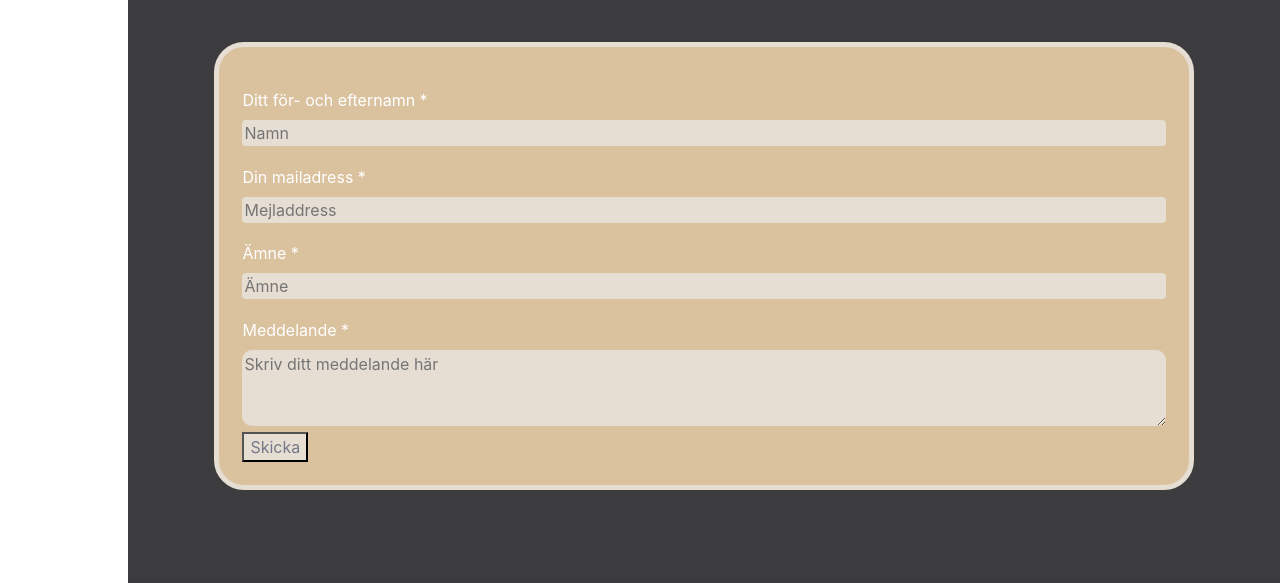
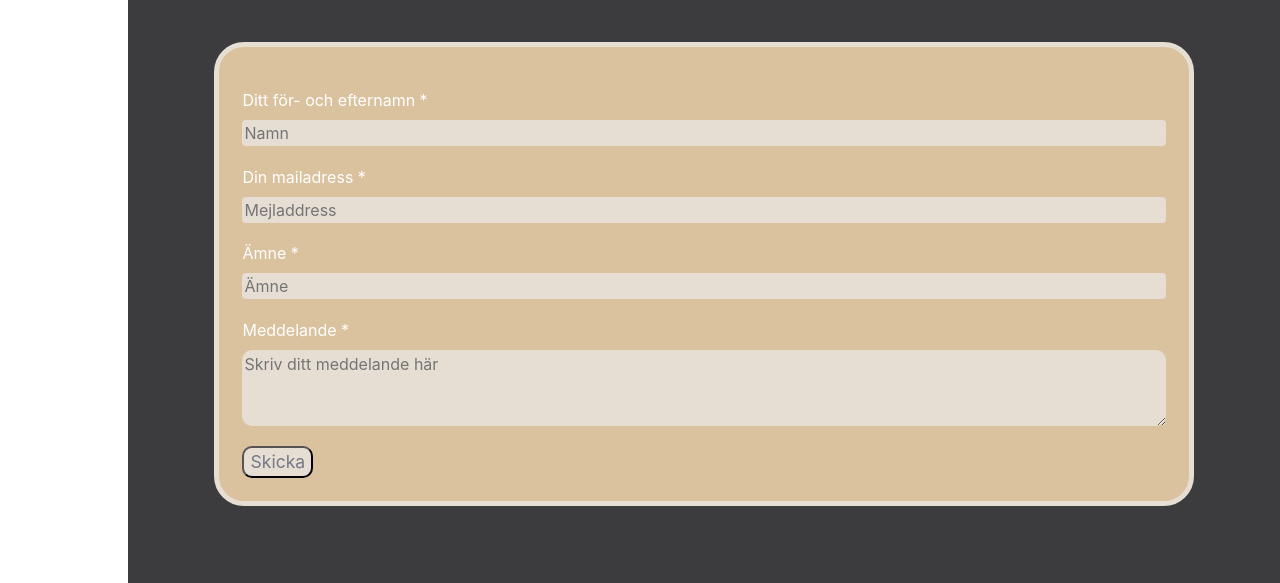
Before and after one commit to TobiasCarlsson/portfolio, a website: page public/index.html in a window 1280 px wide. Shown: the part 3568-4151 px from the top of the page. Drawn offline with nearby package versions, Linux system fonts and the light colour scheme.

Commit message:
Change button apperance

```diff
--- a/public/css/main.scss
+++ b/public/css/main.scss
@@ -382,11 +382,13 @@ label {
 }
 
 button {
-  border-radius: 5px;
+  border-radius: 10px !important;
   background: #e6ded2;
   color: #747888;
-  font-size: 1.1em;
-  margin-top: 1%;
+  font-size: 1.1em !important;
+  margin-top: 1.5% !important;
+
+
 }
 
 .mail {
```
Also changed, not shown: public/index.html (+1 -1 lines), public/css/main.min.css.
